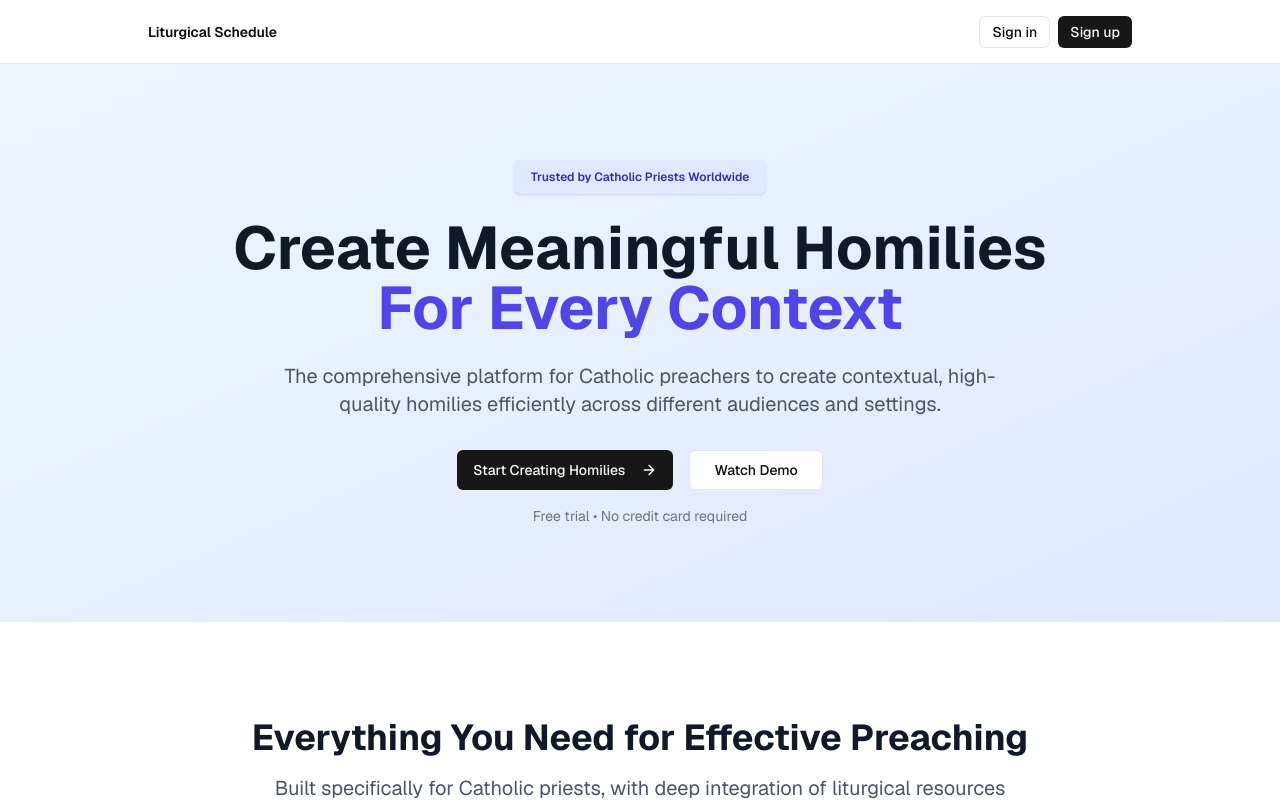
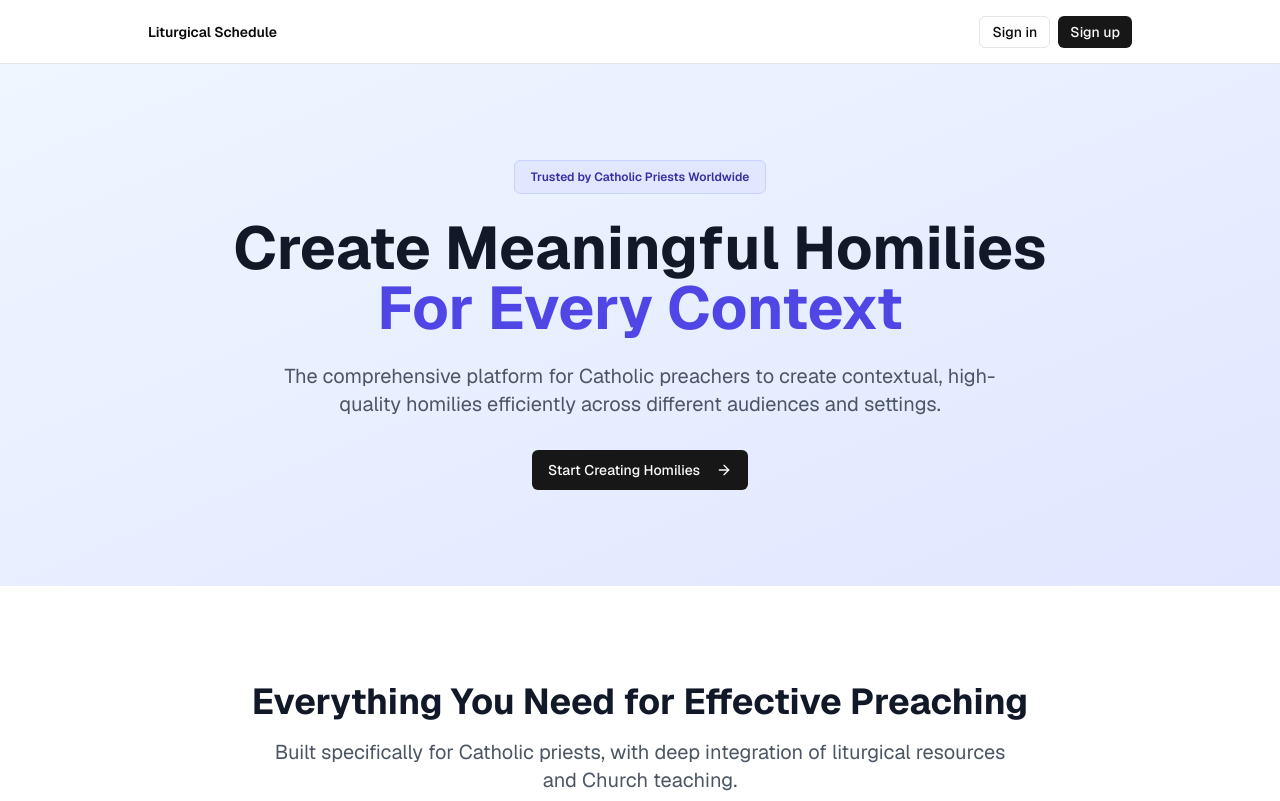
Before and after one commit to Lolek-Productions/homily-build, a Next.js app: page / in a window 1280 px wide. Shown: the top 801 px of the page. Built offline with nearby package versions, Linux system fonts and the light colour scheme; no server answers.

Commit message:
style: enhance badge styling and remove demo button from landing page

```diff
--- a/app/page.tsx
+++ b/app/page.tsx
@@ -117,7 +117,7 @@ export default function Home() {
           <section className="bg-gradient-to-br from-blue-50 to-indigo-100 py-16 sm:py-24">
             <div className="max-w-7xl mx-auto px-4 sm:px-6 lg:px-8">
               <div className="text-center">
-                <Badge className="mb-6 bg-indigo-100 text-indigo-800 px-4 py-2">
+                <Badge variant="outline" className="mb-6 bg-indigo-100 text-indigo-800 px-4 py-2 border-indigo-200 hover:bg-indigo-200 hover:text-indigo-900">
                   Trusted by Catholic Priests Worldwide
                 </Badge>
                 <h1 className="text-4xl sm:text-5xl lg:text-6xl font-bold text-gray-900 mb-6">
@@ -135,11 +135,11 @@ export default function Home() {
                       <ArrowRight className="w-5 h-5 ml-2" />
                     </Button>
                   </Link>
-                  <Button variant="outline" size="lg" className="w-full sm:w-auto">
+                  {/* <Button variant="outline" size="lg" className="w-full sm:w-auto">
                     Watch Demo
-                  </Button>
+                  </Button> */}
                 </div>
-                <p className="text-sm text-gray-500 mt-4">Free trial • No credit card required</p>
+                {/* <p className="text-sm text-gray-500 mt-4">Free trial • No credit card required</p> */}
               </div>
             </div>
           </section>
```
